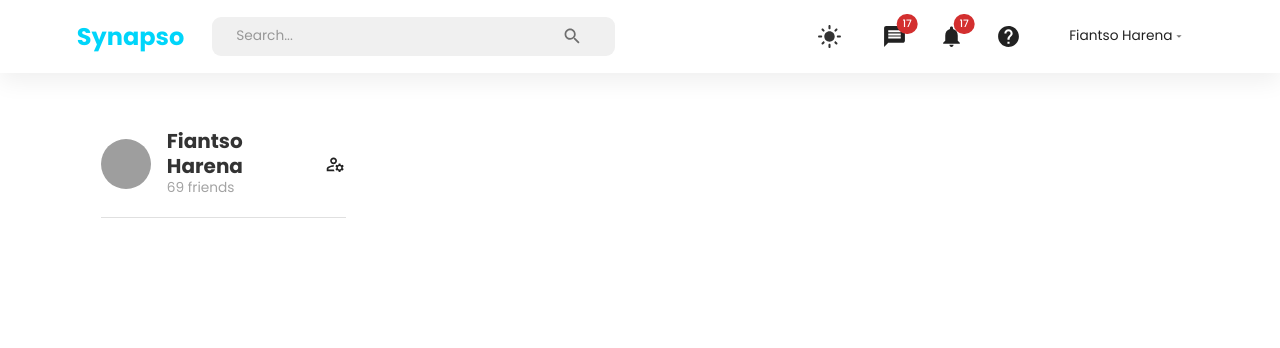
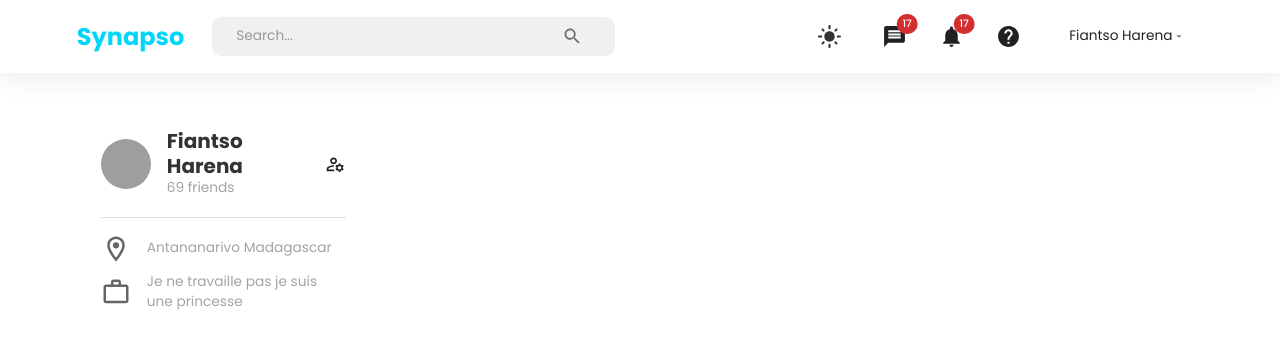
Before and after one commit to HarenaFiantso/Synapso-UI, a React (Vite) app: page /home in a window 1280 px wide. Shown: the top 348 px of the page. Built offline with nearby package versions, Linux system fonts and the light colour scheme; grey boxes are pictures that could not be loaded.

Commit message:
chore: Implement the second row of the UserWidget component

```diff
--- a/src/components/UserWidget.tsx
+++ b/src/components/UserWidget.tsx
@@ -2,17 +2,17 @@ import { Box, Divider, Typography, useTheme } from '@mui/material'
 import FlexBetween from '../styles/FlexBetween'
 import WidgetWrapper from '../styles/WidgetWrapper'
 import UserImage from './UserImage'
-import { ManageAccountsOutlined } from '@mui/icons-material'
+import { LocationOnOutlined, ManageAccountsOutlined, WorkOutlineOutlined } from '@mui/icons-material'
 
 export default function UserWidget() {
   /* Theme configuration */
   const { palette } = useTheme() as any
   const dark = palette.neutral.dark
   const medium = palette.neutral.medium
+  const main = palette.neutral.main
 
   return (
     <WidgetWrapper>
-
       {/* First row */}
       <FlexBetween gap='.5rem' pb='1.1rem'>
         <FlexBetween gap='1rem'>
@@ -40,6 +40,16 @@ export default function UserWidget() {
       <Divider />
 
       {/* Second row */}
+      <Box p='1rem 0'>
+        <Box display='flex' alignItems='center' gap='1rem' mb='.5rem'>
+          <LocationOnOutlined fontSize='large' sx={{ color: main }} />
+          <Typography color={medium}>Antananarivo Madagascar</Typography>
+        </Box>
+        <Box display='flex' alignItems='center' gap='1rem' mb='.5rem'>
+          <WorkOutlineOutlined fontSize='large' sx={{ color: main }} />
+          <Typography color={medium}>Je ne travaille pas je suis une princesse</Typography>
+        </Box>
+      </Box>
     </WidgetWrapper>
   )
 }
```
